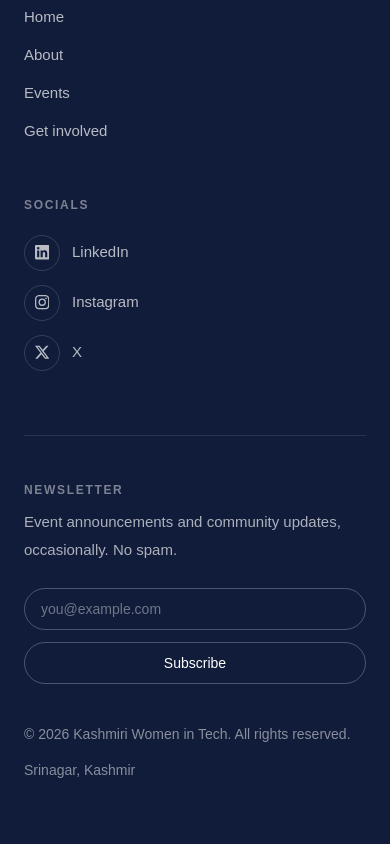
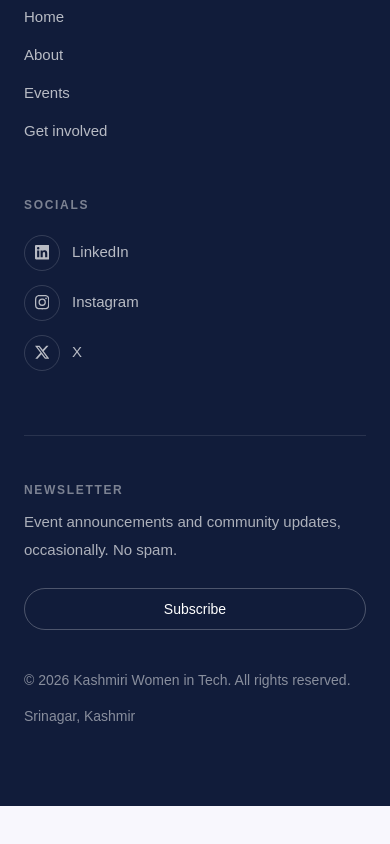
Before and after one commit to zulaikhamir/KWT-website, a React (Vite) app: page / in a window 390 px wide. Shown: the part 6201-7045 px from the top of the page. After the commit the page ends 7007 px from the top, so only its background shows below. Built offline with nearby package versions, Linux system fonts and the light colour scheme.

Commit message:
feat: connect newsletter signup

```diff
--- a/src/components/layout/Footer.tsx
+++ b/src/components/layout/Footer.tsx
@@ -1,4 +1,3 @@
-import { useState, type FormEvent } from "react";
 import { Link } from "react-router-dom";
 import { ArrowUpRight } from "lucide-react";
 import footerLogo from "@/assets/images/logo-transparent.png";
@@ -29,86 +28,18 @@ const socials = [
   },
 ];
 
-const EMAIL_PATTERN = /^[^\s@]+@[^\s@]+\.[^\s@]+$/;
+const TALLY_URL = "https://tally.so/r/81b72x";
 
 function NewsletterForm() {
-  const [email, setEmail] = useState("");
-  const [status, setStatus] = useState<"idle" | "loading" | "success" | "error">("idle");
-  const [errorMessage, setErrorMessage] = useState("");
-
-  async function handleSubmit(e: FormEvent<HTMLFormElement>) {
-    e.preventDefault();
-
-    if (!EMAIL_PATTERN.test(email)) {
-      setStatus("error");
-      setErrorMessage("Enter a valid email address.");
-      return;
-    }
-
-    setStatus("loading");
-    try {
-      // TODO: point this at your actual provider — Mailchimp, ConvertKit,
-      // Resend, a Supabase edge function, etc. This endpoint does not exist yet.
-      const res = await fetch("/api/newsletter", {
-        method: "POST",
-        headers: { "Content-Type": "application/json" },
-        body: JSON.stringify({ email }),
-      });
-      if (!res.ok) throw new Error("Request failed");
-      setStatus("success");
-      setEmail("");
-    } catch {
-      setStatus("error");
-      setErrorMessage("Something went wrong. Try again.");
-    }
-  }
-
-  if (status === "success") {
-    return (
-      <p role="status" className="text-[0.9375rem] text-white/80">
-        You're subscribed. Watch for updates from KWT.
-      </p>
-    );
-  }
-
   return (
-    <form
-      onSubmit={handleSubmit}
-      noValidate
-      className="flex w-full max-w-sm flex-col gap-3 sm:flex-row sm:items-start sm:gap-2"
+    <a
+      href={TALLY_URL}
+      target="_blank"
+      rel="noreferrer noopener"
+      className="inline-flex shrink-0 items-center justify-center gap-1.5 rounded-full border border-white/25 px-5 py-2.5 text-sm font-medium transition-colors duration-200 hover:border-white/60 hover:bg-white/5"
     >
-      <div className="flex-1">
-        <label htmlFor="newsletter-email" className="sr-only">
-          Email address
-        </label>
-        <input
-          id="newsletter-email"
-          type="email"
-          required
-          value={email}
-          onChange={(e) => {
-            setEmail(e.target.value);
-            if (status === "error") setStatus("idle");
-          }}
-          placeholder="you@example.com"
-          aria-invalid={status === "error"}
-          aria-describedby={status === "error" ? "newsletter-error" : undefined}
-          className="w-full rounded-full border border-white/25 bg-transparent px-4 py-2.5 text-sm text-white placeholder:text-white/40 outline-none transition-colors duration-200 focus:border-white/60"
-        />
-        {status === "error" && (
-          <p id="newsletter-error" role="alert" className="mt-2 text-sm text-red-300">
-            {errorMessage}
-          </p>
-        )}
-      </div>
-      <button
-        type="submit"
-        disabled={status === "loading"}
-        className="inline-flex shrink-0 items-center justify-center gap-1.5 rounded-full border border-white/25 px-5 py-2.5 text-sm font-medium transition-colors duration-200 hover:border-white/60 hover:bg-white/5 disabled:cursor-not-allowed disabled:opacity-50"
-      >
-        {status === "loading" ? "Subscribing…" : "Subscribe"}
-      </button>
-    </form>
+      Subscribe
+    </a>
   );
 }
 
--- a/src/components/sections/Newsletter.tsx
+++ b/src/components/sections/Newsletter.tsx
@@ -1,33 +1,13 @@
-import { useState } from "react";
 import { ArrowRight } from "lucide-react";
 import { cn } from "@/lib/utils";
 import SectionWrapper from "@/components/shared/SectionWrapper";
 import SectionHeading from "@/components/shared/SectionHeading";
 import { useScrollReveal } from "@/hooks/useScrollReveal";
 
+const TALLY_URL = "https://tally.so/r/81b72x";
+
 export default function Newsletter() {
   const ref = useScrollReveal<HTMLDivElement>();
-  const [email,     setEmail]     = useState("");
-  const [submitted, setSubmitted] = useState(false);
-  const [error,     setError]     = useState("");
-
-  function handleSubmit(e: React.FormEvent<HTMLFormElement>) {
-    e.preventDefault();
-    setError("");
-
-    if (!email.trim()) {
-      setError("Please enter your email address.");
-      return;
-    }
-    const emailRe = /^[^\s@]+@[^\s@]+\.[^\s@]+$/;
-    if (!emailRe.test(email.trim())) {
-      setError("Please enter a valid email address.");
-      return;
-    }
-
-    // Placeholder — wire up a real provider (Mailchimp, ConvertKit, etc.) here.
-    setSubmitted(true);
-  }
 
   return (
     <SectionWrapper divided>
@@ -40,57 +20,10 @@ export default function Newsletter() {
           className="mb-10"
         />
 
-        {/* Form / Success */}
-        <div>
-          {submitted ? (
-            <p
-              role="status"
-              className={cn(
-                "inline-flex items-center gap-2 rounded-full",
-                "border border-[var(--color-accent)] bg-[var(--color-accent)]/60",
-                "px-5 py-2.5 text-sm font-medium text-[var(--color-primary)]",
-              )}
-            >
-              <span aria-hidden="true" className="inline-block w-1.5 h-1.5 rounded-full bg-[var(--color-primary)] opacity-60" />
-              You're on the list — thanks for joining!
-            </p>
-          ) : (
-            <form
-              onSubmit={handleSubmit}
-              noValidate
-              className="flex flex-col items-center gap-3 sm:flex-row sm:justify-center"
-            >
-              <div className="relative w-full sm:max-w-sm">
-                {/* Visually-hidden label for screen readers */}
-                <label htmlFor="newsletter-email" className="sr-only">
-                  Email address
-                </label>
-                <input
-                  id="newsletter-email"
-                  type="email"
-                  value={email}
-                  onChange={(e) => {
-                    setEmail(e.target.value);
-                    if (error) setError("");
-                  }}
-                  placeholder="you@example.com"
-                  required
-                  aria-required="true"
-                  aria-describedby={error ? "newsletter-email-error" : undefined}
-                  aria-invalid={error ? "true" : undefined}
-                  className={cn(
-                    "w-full rounded-full border px-5 py-3",
-                    "text-sm text-[var(--color-primary)] placeholder:text-[var(--color-secondary)]/50",
-                    "bg-white outline-none transition-colors duration-150",
-                    error
-                      ? "border-red-400 focus:border-red-400 focus:ring-2 focus:ring-red-200"
-                      : "border-hairline focus:border-[var(--color-primary)]/40 focus:ring-2 focus:ring-[var(--color-primary)]/10",
-                  )}
-                />
-              </div>
-
-              <button
-                type="submit"
+        <a
+          href={TALLY_URL}
+          target="_blank"
+          rel="noreferrer noopener"
           className={cn(
             "group inline-flex shrink-0 items-center gap-1.5",
             "rounded-full bg-[var(--color-primary)] px-6 py-3",
@@ -108,21 +41,7 @@ export default function Newsletter() {
             className="transition-transform duration-200 group-hover:translate-x-0.5"
             aria-hidden="true"
           />
-              </button>
-            </form>
-          )}
-
-          {/* Inline error */}
-          {error && (
-            <p
-              id="newsletter-email-error"
-              role="alert"
-              className="mt-3 text-sm text-red-500"
-            >
-              {error}
-            </p>
-          )}
-        </div>
+        </a>
       </div>
     </SectionWrapper>
   );
```
Lines whose indentation alone changed are shown as unchanged.
